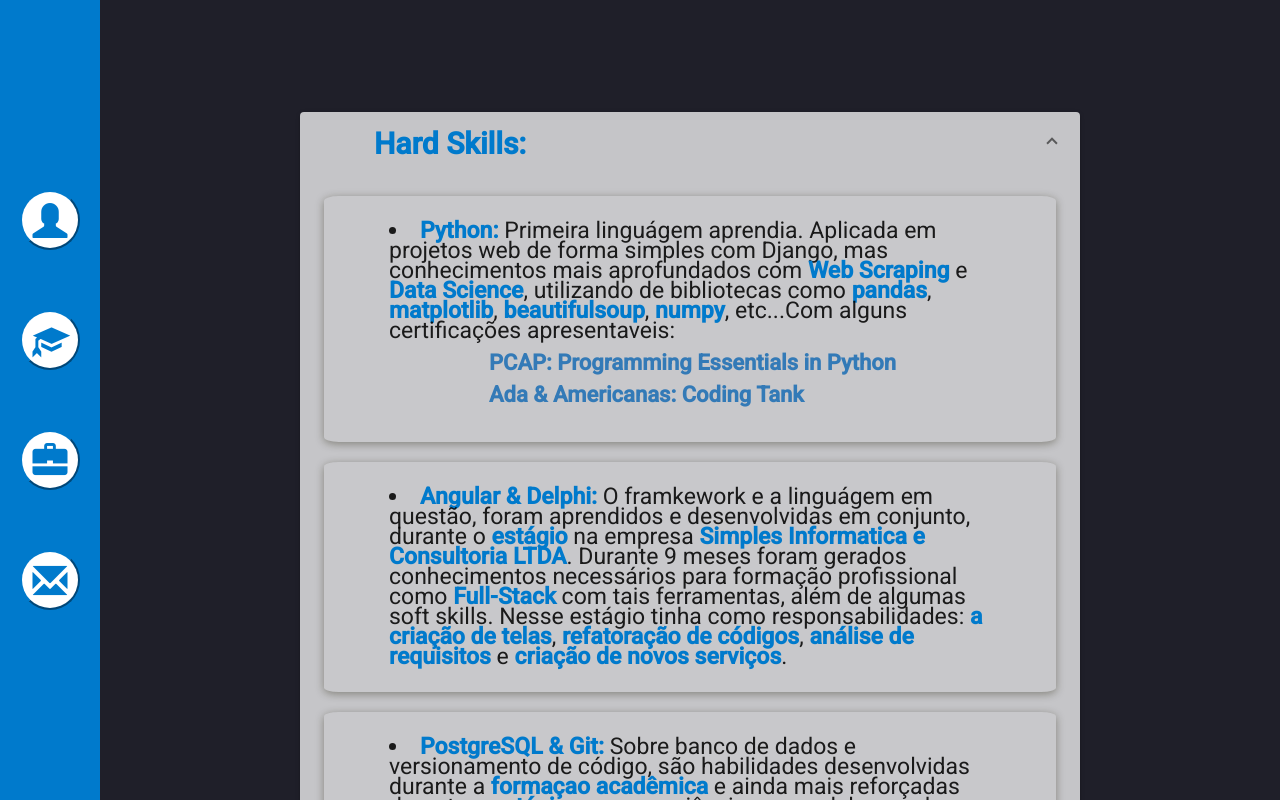
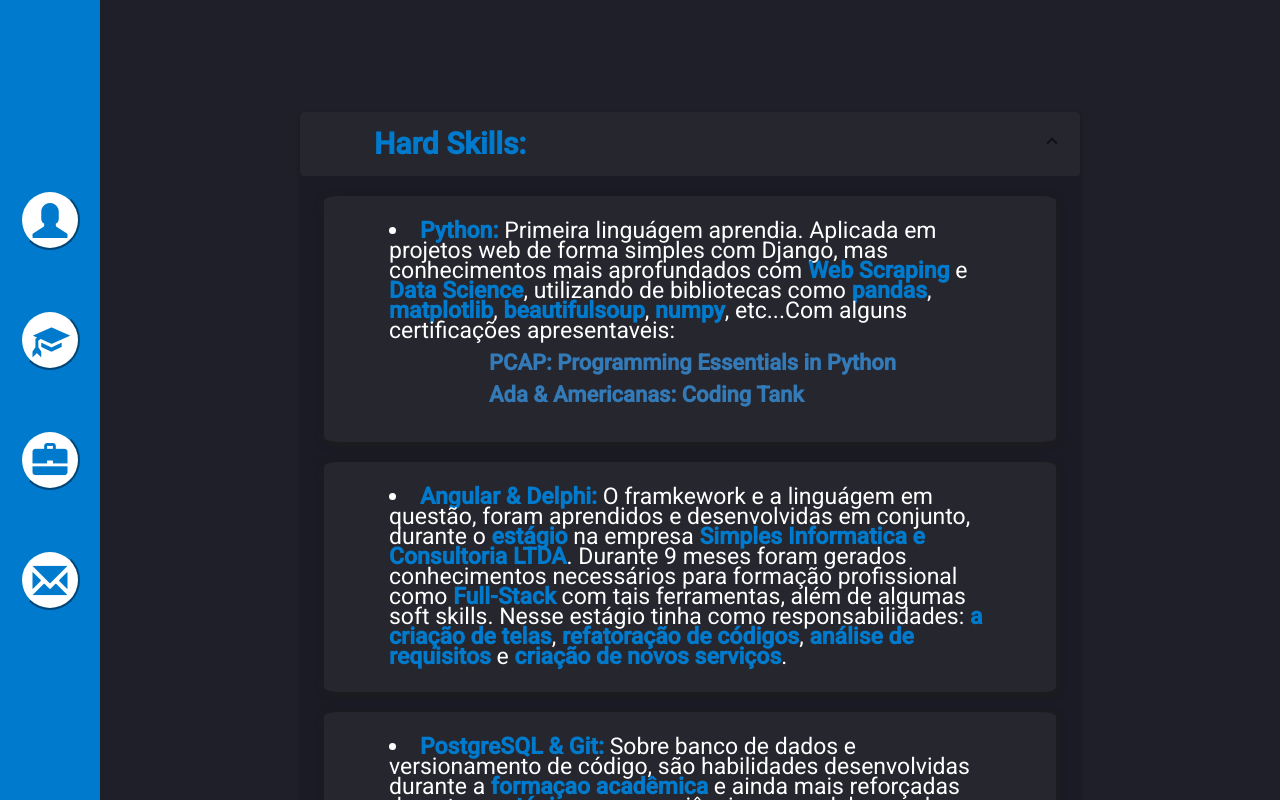
Before and after one commit to filipecard/portfolio, an Angular app: page / in a window 1280 px wide. Both pictures are taken after a click on the button 50 px from the left and 460 px from the top of the page. Shown: the top 800 px of the page. Built offline with nearby package versions, Linux system fonts and the light colour scheme.

Commit message:
mod: adjust color, tecnical knowledge

```diff
--- a/src/app/technical-knowledge/technical-knowledge.component.html
+++ b/src/app/technical-knowledge/technical-knowledge.component.html
@@ -7,9 +7,9 @@
         [expanded]="controllerHardSkills"
         (opened)="closeSoftSkills()"
         (closed)="openSoftSkills()"
-        style="background-color: rgba(255, 255, 255, 0.74)"
+        style="background-color: rgba(26, 26, 37, 0.753); color: white;"
         >
-        <mat-expansion-panel-header >
+        <mat-expansion-panel-header style="background-color:rgba(255, 255, 255, 0.048)">
           <mat-panel-title style="flex-grow: 4; height: 50px;">
             <div class="text-formatation" style="font-size: 30px;"> <b>Hard Skills: </b></div>
           </mat-panel-title>
@@ -53,9 +53,9 @@
     <mat-expansion-panel showToggle [expanded]="controllerSoftSkills"
         (opened)="openSoftSkills()"
         (closed)="closeSoftSkills()"
-        style="background-color: rgba(255, 255, 255, 0.74)"
-    >
-        <mat-expansion-panel-header >
+        style="background-color: rgba(26, 26, 37, 0.753); color: white;"
+        >
+        <mat-expansion-panel-header style="background-color:rgba(255, 255, 255, 0.048)">
             <mat-panel-title style="flex-grow: 4;">
             <div class="text-formatation" style="font-size: 30px;"> <b>Soft Skills: </b></div>
             </mat-panel-title>
```
